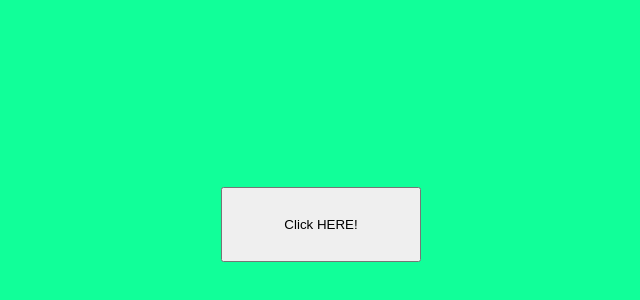
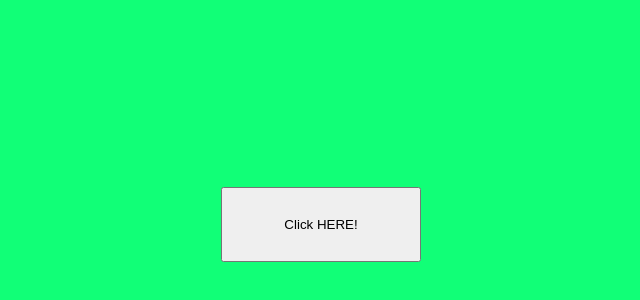
Before and after one commit to Gowst99/CITl_Lab1A, a plain HTML site: page index.html in a window 1280 px wide. Shown: the part 176-476 px from the top of the page, without its empty margins (319-959 px from the left). Drawn offline with Linux system fonts and the light colour scheme.

Commit message:
colo change

```diff
--- a/index.html
+++ b/index.html
@@ -10,7 +10,7 @@
             position:fixed;
             left:0;
             top:0;
-            background-color:#1F9;
+            background-color:#1F7;
         }
 
         #button {
```
